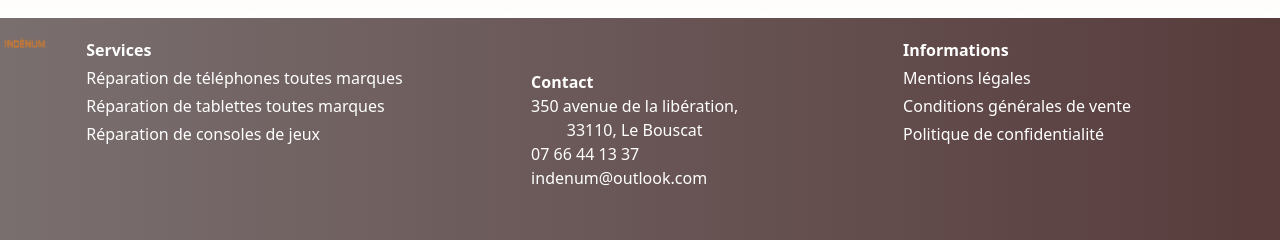
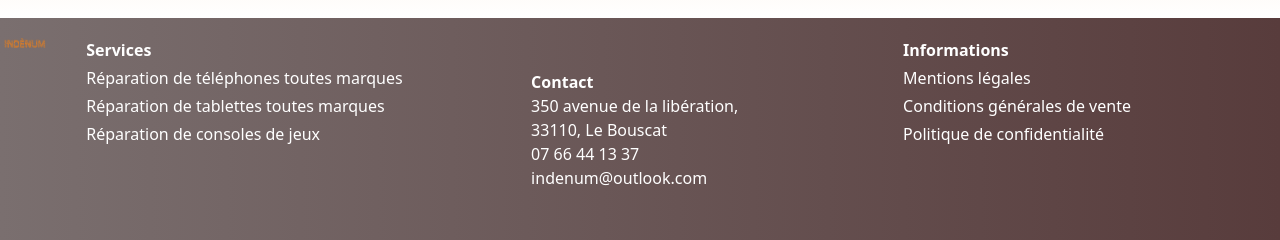
Before and after one commit to jo33200/indenum, a React (Vite) app: page / in a window 1280 px wide. Shown: the part 1020-1260 px from the top of the page. Built offline with nearby package versions, Linux system fonts and the light colour scheme; grey boxes are pictures that could not be loaded.

Commit message:
Refactor ContactInfo component to update layout and alignment

```diff
--- a/src/components/ContactInfo.jsx
+++ b/src/components/ContactInfo.jsx
@@ -8,7 +8,7 @@ const ContactInfo = ({ isFooter = false }) => (
 
     <nav className="h-full w-auto">
       <ul
-        className={`flex flex-col ${isFooter ? "gap1 items-start justify-start" : "items-center justify-center gap-2 text-center"} `}
+        className={`flex flex-col ${isFooter ? "gap1 items-start justify-start text-left" : "items-center justify-center gap-2 text-center"} `}
       >
         {isFooter && <li className="font-bold">Contact</li>}
         <li>
```
